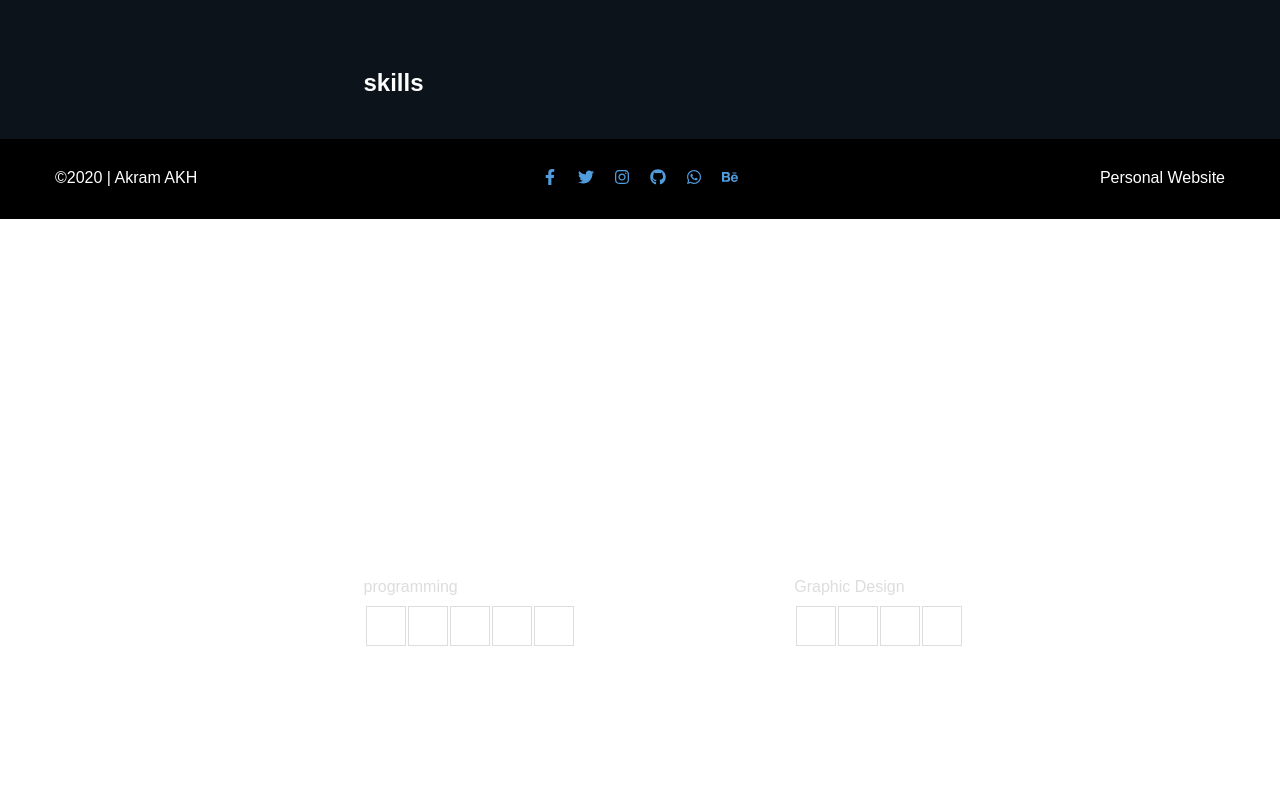
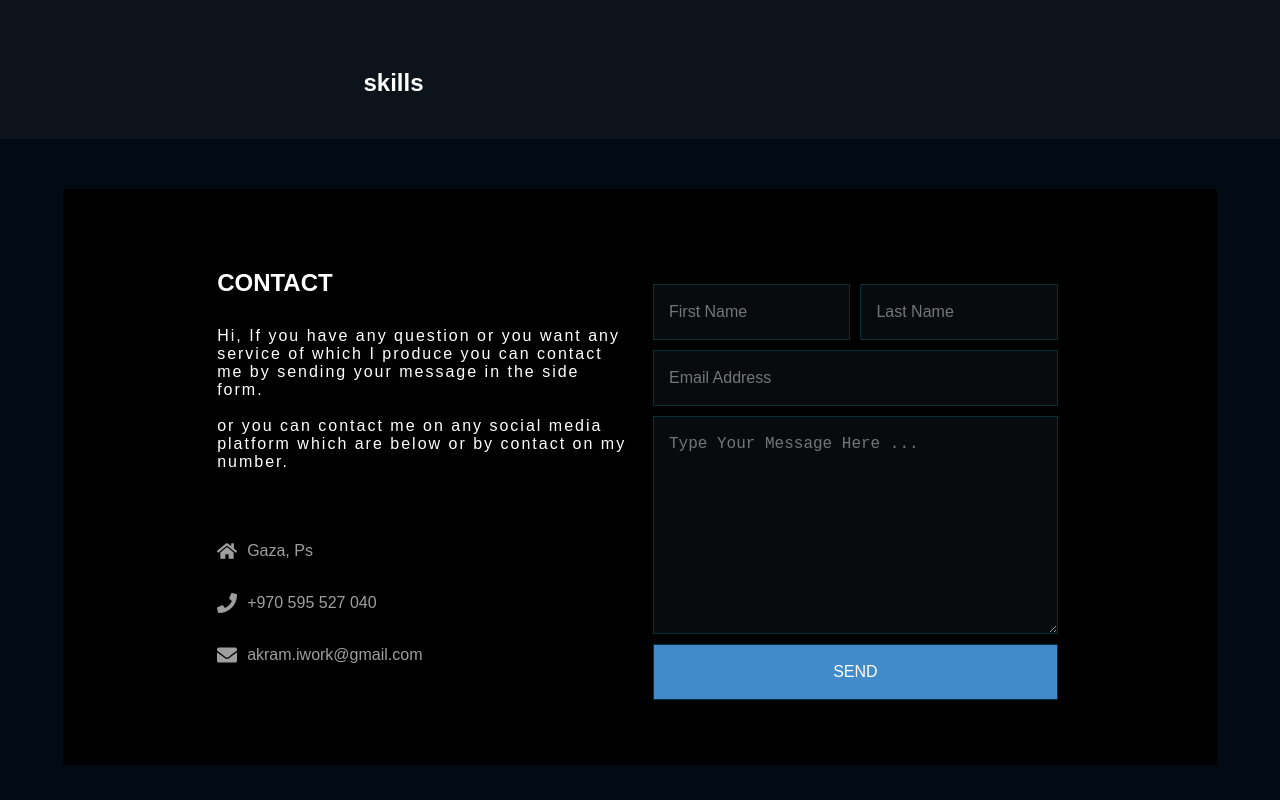
Before and after one commit to akramakh/cms, a React (Create React App) app: page / in a window 1280 px wide. Shown: the part 1400-2200 px from the top of the page. Built offline with nearby package versions, Linux system fonts and the light colour scheme.

Commit message:
add 'Contact' sections with basic style

```diff
--- a/src/App.js
+++ b/src/App.js
@@ -3,6 +3,7 @@ import CommingSoon from './components/sections/commingSoon';
 import Header from './components/header';
 import Hero from './components/sections/hero';
 import About from './components/sections/about';
+import Contact from './components/sections/contact';
 import Footer from './components/sections/footer';
 
 import './App.scss';
@@ -24,6 +25,7 @@ class App extends Component {
         <section class='body-container'>
           <Hero />
           <About />
+          <Contact />
           <Footer />
         </section>
       </div>
--- a/src/App.scss
+++ b/src/App.scss
@@ -35,14 +35,38 @@ h1 {
 .row {
   display: flex;
   flex-direction: row;
+  .col-md-1 {
+    width: 8.33%;
+  }
+  .col-md-2 {
+    width: 16.67%;
+  }
   .col-md-3 {
     width: 25%;
+  }
+  .col-md-4 {
+    width: 33.33%;
+  }
+  .col-md-5 {
+    width: 41.67%;
   }
   .col-md-6 {
     width: 50%;
   }
+  .col-md-7 {
+    width: 58.33%;
+  }
+  .col-md-8 {
+    width: 66.67%;
+  }
   .col-md-9 {
     width: 75%;
+  }
+  .col-md-10 {
+    width: 83.33%;
+  }
+  .col-md-11 {
+    width: 91.67%;
   }
   .col-md-12 {
     width: 100%;
--- /dev/null
+++ b/src/components/sections/contact/index.js
@@ -0,0 +1,96 @@
+import React from 'react';
+import {FaHome, FaPhone, FaEnvelope} from 'react-icons/fa';
+
+import './style.scss';
+
+export default function Contact() {
+  return (
+    <section id='contacts'>
+      <div class='container cms-container'>
+        <div class='row'>
+          <div class='col-md-12 cms-col'>
+            <div class='contact-box'>
+              <div class='row'>
+                <div class='col-md-1 cms-col'></div>
+                <div class='col-md-5 cms-col text'>
+                  <h2 class='title'>contact</h2>
+                  <p class='contact-msg'>
+                    Hi, If you have any question or you want any service of
+                    which I produce you can contact me by sending your message
+                    in the side form.
+                    <br />
+                    <br />
+                    or you can contact me on any social media platform which are
+                    below or by contact on my number.
+                  </p>
+                  <div class='single_message_right_info'>
+                    <ul>
+                      <li>
+                        <a>
+                          <FaHome /> Gaza, Ps
+                        </a>
+                      </li>
+                      <li>
+                        <a>
+                          <FaPhone /> +970 595 527 040
+                        </a>
+                      </li>
+
+                      <li>
+                        <a>
+                          <FaEnvelope /> akram.iwork@gmail.com
+                        </a>
+                      </li>
+                    </ul>
+                  </div>
+                </div>
+                <div class='col-md-5 cms-col fields'>
+                  <form action='#'>
+                    <div class='input-wrap'>
+                      <input
+                        type='text'
+                        name='firstname'
+                        placeholder='First Name'
+                      />
+                      <input
+                        type='text'
+                        name='lastname'
+                        placeholder='Last Name'
+                      />
+                    </div>
+                    <div class='input-wrap'>
+                      <input
+                        type='email'
+                        name='email'
+                        placeholder='Email Address'
+                      />
+                    </div>
+                    <div class='input-wrap'>
+                      <textarea
+                        name='message'
+                        id='msg'
+                        cols='30'
+                        rows='10'
+                        class='msg'
+                        placeholder='Type Your Message Here ...'
+                      ></textarea>
+                    </div>
+                    <div class='input-wrap'>
+                      <input
+                        type='submit'
+                        value='SEND'
+                        class='btn btn-primary'
+                      />
+                    </div>
+                  </form>
+                </div>
+
+                <div class='col-md-1 cms-col'></div>
+              </div>
+            </div>
+          </div>
+        </div>
+      </div>
+    </section>
+  );
+}
--- /dev/null
+++ b/src/components/sections/contact/style.scss
@@ -0,0 +1,79 @@
+#contacts {
+  padding: 50px 0;
+  background: #020b13;
+  .contact-box {
+    background: #000;
+    padding: 60px;
+    .text {
+      margin-top: 20px;
+      color: #fff;
+      height: fit-content;
+      .title {
+        text-transform: uppercase;
+        margin-bottom: 30px;
+      }
+      .contact-msg {
+        letter-spacing: 2px;
+        font-weight: normal;
+        font-size: 16px;
+      }
+      span.tel {
+        margin: 30px auto;
+        display: block;
+      }
+    }
+    .fields {
+      margin-top: 30px;
+    }
+    .input-wrap {
+      width: 100%;
+      padding: 0px;
+      display: flex;
+      input,
+      textarea {
+        width: 100%;
+        margin: 5px;
+        padding: 18px 15px;
+        font-size: 16px;
+        background: #77b0e110;
+        border: 1px solid #073037;
+        color: #fff;
+      }
+
+      textarea {
+        min-height: 150px;
+        max-height: 300px;
+        resize: vertical;
+      }
+
+      .btn {
+        border-radius: 0;
+        padding: 18px 0;
+        background: #428bca;
+      }
+    }
+  }
+  .single_message_right_info {
+    display: inline-block;
+    width: 100%;
+    margin-top: 65px;
+    ul {
+      list-style: none;
+      padding: 0;
+      li {
+        margin-bottom: 20px;
+        a {
+          color: rgb(158, 158, 158);
+          font-size: 16px;
+          padding-bottom: 2px;
+          display: flex;
+          align-items: center;
+          svg {
+            padding-right: 10px;
+            font-size: 1.875rem;
+          }
+        }
+      }
+    }
+  }
+}
```
